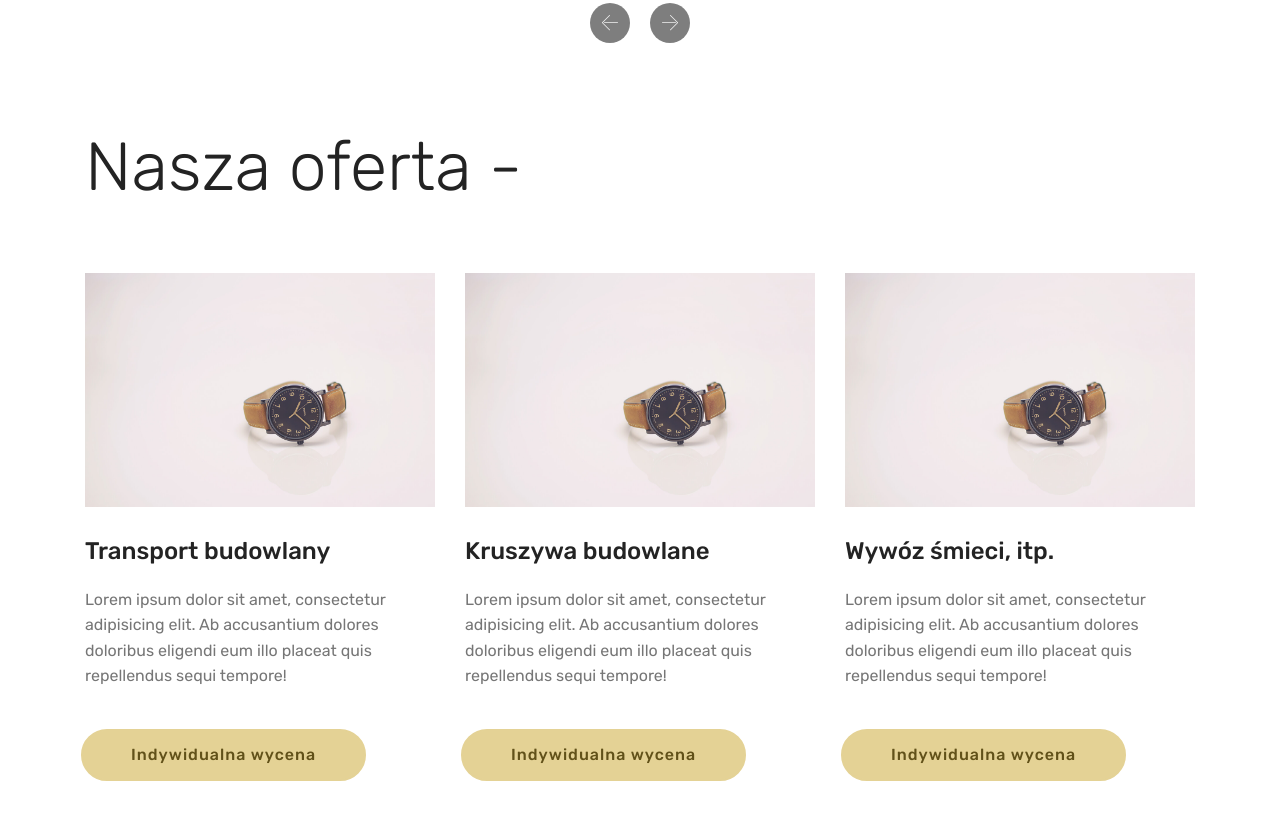
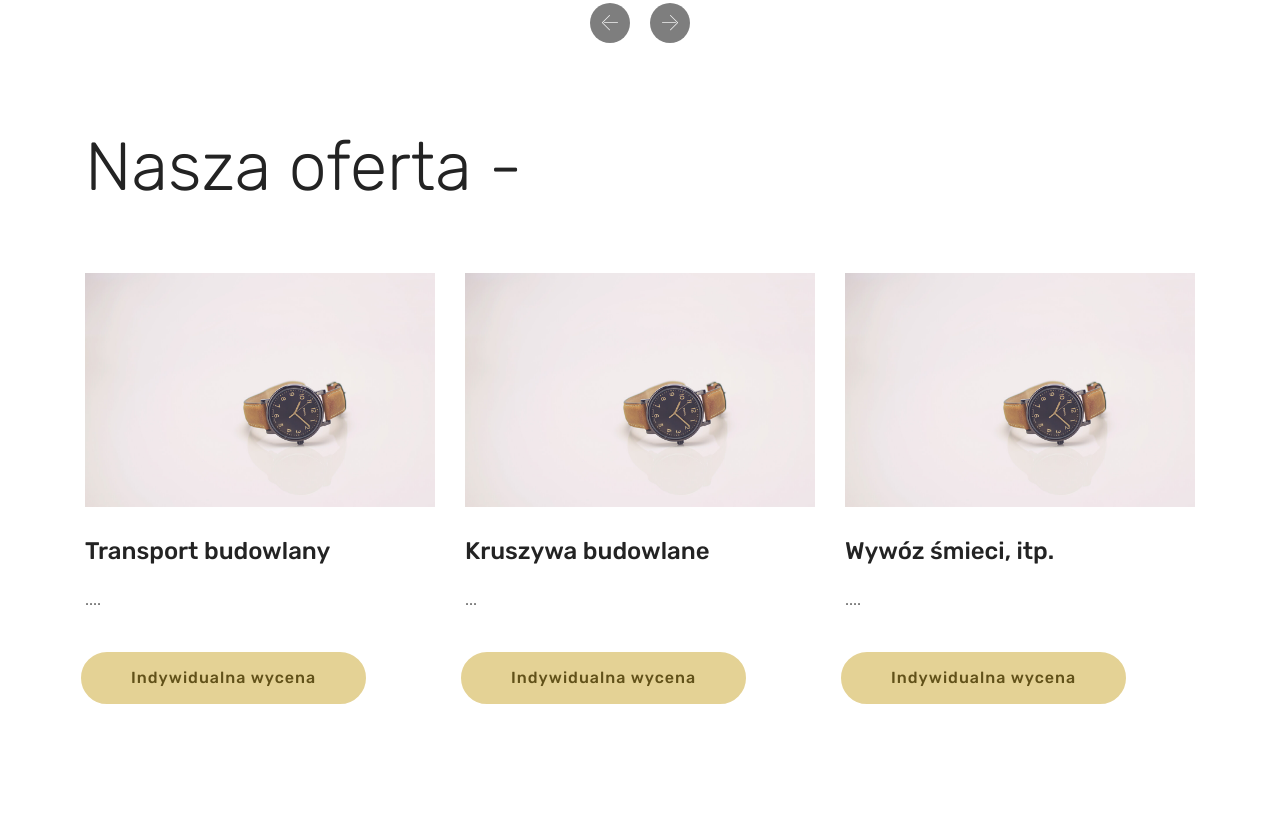
Before and after one commit to michborg/globalsg, a plain HTML site: page index.html in a window 1280 px wide. Shown: the part 1185-2017 px from the top of the page. Drawn offline with Linux system fonts and the light colour scheme; files whose address does not match are found by name.

Commit message:
create github pages

```diff
--- a/index.html
+++ b/index.html
@@ -59,7 +59,7 @@
     </nav>
 </section>
 
-<section class="engine"><a href="https://mobirise.info/s">bootstrap theme</a></section><section class="mbr-gallery mbr-slider-carousel cid-rlfR015C8L" id="gallery3-k">
+<section class="engine"><a href="https://mobirise.info/e">how to make a site for free</a></section><section class="mbr-gallery mbr-slider-carousel cid-rlfR015C8L" id="gallery3-k">
 
 
 
@@ -176,9 +176,7 @@
                         <h4 class="card-title mbr-fonts-style display-5">
                             Transport budowlany</h4>
                         <p class="mbr-text mbr-fonts-style display-7">
-                            Lorem ipsum dolor sit amet, consectetur adipisicing elit. Ab accusantium dolores doloribus
-                            eligendi eum illo placeat quis repellendus sequi tempore!
-                        </p>
+                            ....</p>
                         <!--Btn-->
                         <div class="mbr-section-btn align-left"><a href="https://mobirise.co" class="btn btn-primary display-4">
                                 Indywidualna wycena</a></div>
@@ -194,9 +192,7 @@
                     <div class="card-box pb-md-5">
                         <h4 class="card-title mbr-fonts-style display-5">Kruszywa budowlane</h4>
                         <p class="mbr-text mbr-fonts-style display-7">
-                            Lorem ipsum dolor sit amet, consectetur adipisicing elit. Ab accusantium dolores doloribus
-                            eligendi eum illo placeat quis repellendus sequi tempore!
-                        </p>
+                            ...</p>
                         <!--Btn-->
                         <div class="mbr-section-btn align-left"><a href="https://mobirise.co" class="btn btn-primary display-4">
                                 Indywidualna wycena</a></div>
@@ -212,9 +208,7 @@
                     <div class="card-box">
                         <h4 class="card-title mbr-fonts-style display-5">Wywóz śmieci, itp.&nbsp;</h4>
                         <p class="mbr-text mbr-fonts-style display-7">
-                            Lorem ipsum dolor sit amet, consectetur adipisicing elit. Ab accusantium dolores doloribus
-                            eligendi eum illo placeat quis repellendus sequi tempore!
-                        </p>
+                            ....</p>
                         <!--Btn-->
                         <div class="mbr-section-btn align-left"><a href="https://mobirise.co" class="btn btn-primary display-4">
                                 Indywidualna wycena</a></div>
```
Also changed, not shown: 1 other file.
